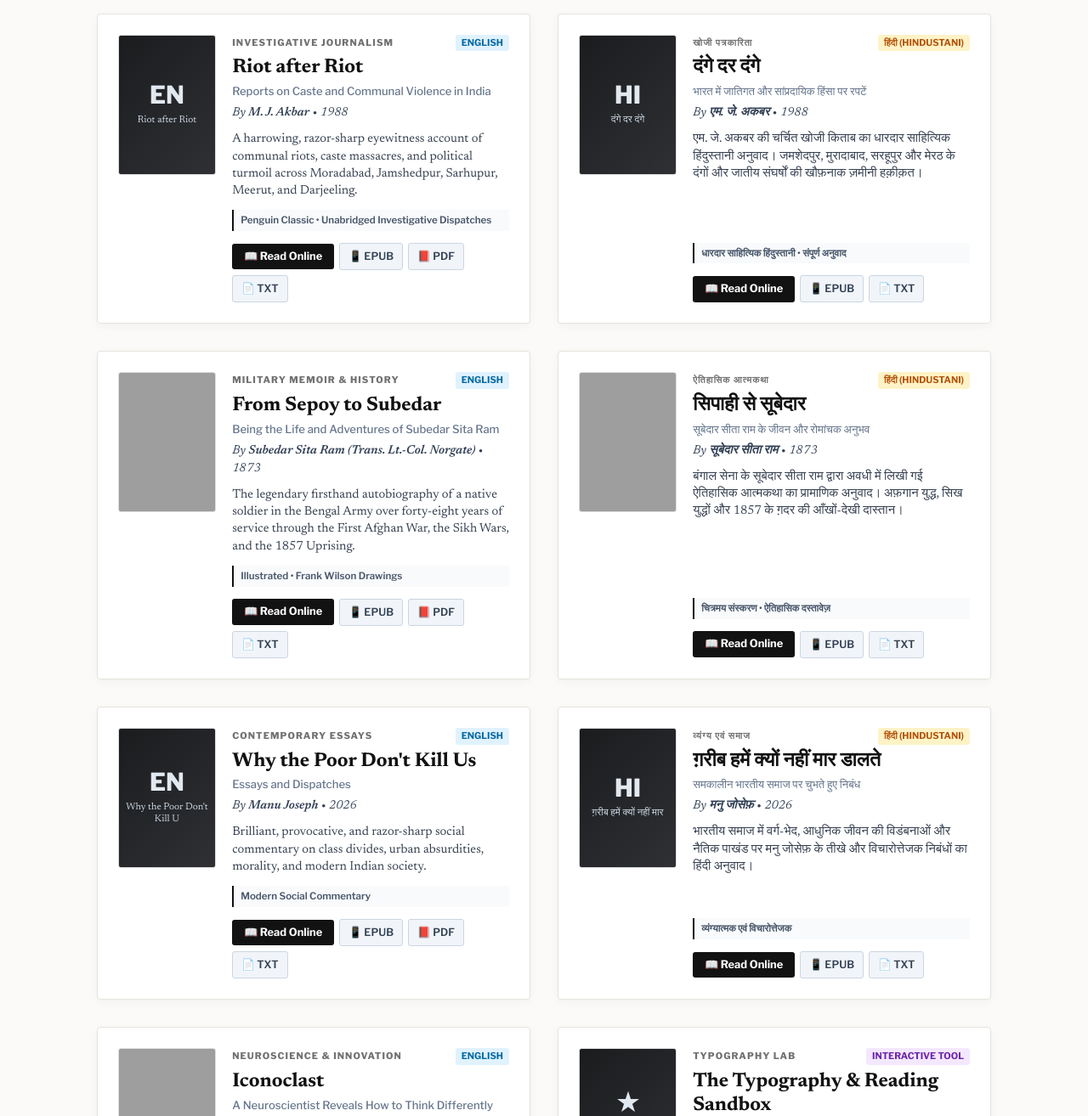
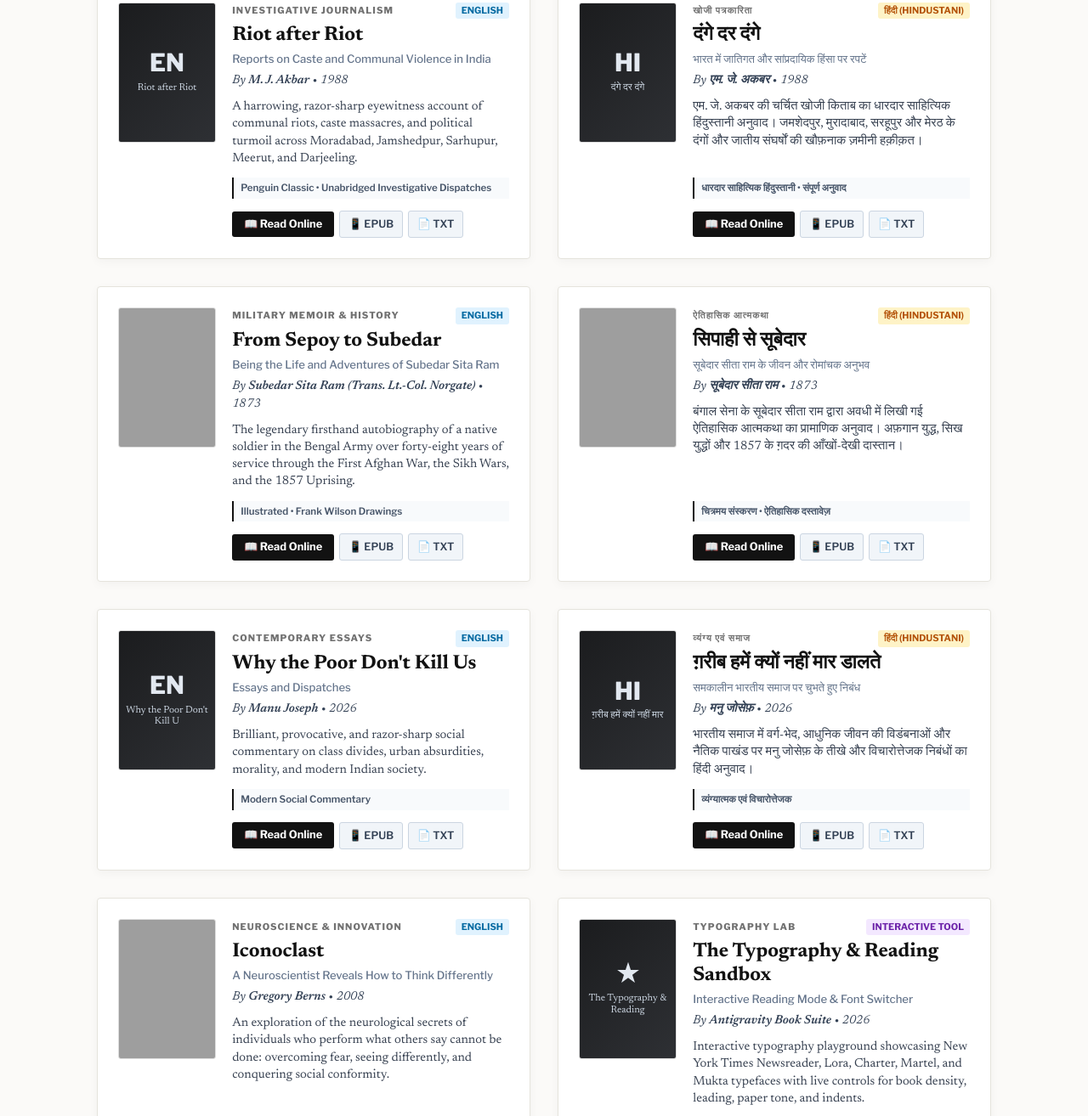
Before and after one commit to manuj8941/books, a plain HTML site: page index.html in a window 1280 px wide. Shown: the part 756-2070 px from the top of the page at 85% size. Drawn offline with nearby package versions, Linux system fonts and the light colour scheme; grey boxes are pictures that could not be loaded.

Commit message:
Remove raw PDF scans from repository; keep only web HTML, EPUB, and images

```diff
--- a/index.html
+++ b/index.html
@@ -341,7 +341,7 @@
                 <p class="card-desc">Sir Mark Tully&#x27;s celebrated masterpiece capturing the pulse, contradictions, and enduring spiritual strength of grassroots India—from the Kumbh Mela and Golden Temple to rural elections.</p>
                 <div class="card-badge">Illustrated Edition • 14 Historical Photos &amp; Maps</div>
                 <div class="card-actions">
-                    <a href="No Full Stops in India/No Full Stops in India.html" class="btn-read">📖 Read Online</a> <a href="No Full Stops in India/No Full Stops in India.epub" class="btn-dl" title="Download EPUB">📱 EPUB</a> <a href="No Full Stops in India.pdf" class="btn-dl" title="Download Original PDF">📕 PDF</a> <a href="No Full Stops in India/No Full Stops in India.txt" class="btn-dl" title="Download Plain Text">📄 TXT</a>
+                    <a href="No Full Stops in India/No Full Stops in India.html" class="btn-read">📖 Read Online</a> <a href="No Full Stops in India/No Full Stops in India.epub" class="btn-dl" title="Download EPUB">📱 EPUB</a> <a href="No Full Stops in India/No Full Stops in India.txt" class="btn-dl" title="Download Plain Text">📄 TXT</a>
                 </div>
             </div>
         </article>
@@ -379,7 +379,7 @@
                 <p class="card-desc">A harrowing, razor-sharp eyewitness account of communal riots, caste massacres, and political turmoil across Moradabad, Jamshedpur, Sarhupur, Meerut, and Darjeeling.</p>
                 <div class="card-badge">Penguin Classic • Unabridged Investigative Dispatches</div>
                 <div class="card-actions">
-                    <a href="Riot after Riot/RIOT AFTER RIOT.html" class="btn-read">📖 Read Online</a> <a href="Riot after Riot/RIOT AFTER RIOT.epub" class="btn-dl" title="Download EPUB">📱 EPUB</a> <a href="Riot after Riot.pdf" class="btn-dl" title="Download Original PDF">📕 PDF</a> <a href="Riot after Riot/RIOT AFTER RIOT.txt" class="btn-dl" title="Download Plain Text">📄 TXT</a>
+                    <a href="Riot after Riot/RIOT AFTER RIOT.html" class="btn-read">📖 Read Online</a> <a href="Riot after Riot/RIOT AFTER RIOT.epub" class="btn-dl" title="Download EPUB">📱 EPUB</a> <a href="Riot after Riot/RIOT AFTER RIOT.txt" class="btn-dl" title="Download Plain Text">📄 TXT</a>
                 </div>
             </div>
         </article>
@@ -417,7 +417,7 @@
                 <p class="card-desc">The legendary firsthand autobiography of a native soldier in the Bengal Army over forty-eight years of service through the First Afghan War, the Sikh Wars, and the 1857 Uprising.</p>
                 <div class="card-badge">Illustrated • Frank Wilson Drawings</div>
                 <div class="card-actions">
-                    <a href="From Sepoy to Subedar/FROM SEPOY TO SUBEDAR.html" class="btn-read">📖 Read Online</a> <a href="From Sepoy to Subedar/FROM SEPOY TO SUBEDAR.epub" class="btn-dl" title="Download EPUB">📱 EPUB</a> <a href="From Sepoy to Subedar.pdf" class="btn-dl" title="Download Original PDF">📕 PDF</a> <a href="From Sepoy to Subedar/FROM SEPOY TO SUBEDAR.txt" class="btn-dl" title="Download Plain Text">📄 TXT</a>
+                    <a href="From Sepoy to Subedar/FROM SEPOY TO SUBEDAR.html" class="btn-read">📖 Read Online</a> <a href="From Sepoy to Subedar/FROM SEPOY TO SUBEDAR.epub" class="btn-dl" title="Download EPUB">📱 EPUB</a> <a href="From Sepoy to Subedar/FROM SEPOY TO SUBEDAR.txt" class="btn-dl" title="Download Plain Text">📄 TXT</a>
                 </div>
             </div>
         </article>
@@ -455,7 +455,7 @@
                 <p class="card-desc">Brilliant, provocative, and razor-sharp social commentary on class divides, urban absurdities, morality, and modern Indian society.</p>
                 <div class="card-badge">Modern Social Commentary</div>
                 <div class="card-actions">
-                    <a href="Why the Poor Don't Kill Us/WHY THE POOR DON'T KILL US.html" class="btn-read">📖 Read Online</a> <a href="Why the Poor Don't Kill Us/WHY THE POOR DON'T KILL US.epub" class="btn-dl" title="Download EPUB">📱 EPUB</a> <a href="Why the Poor Don't Kill Us/WHY THE POOR DON'T KILL US.pdf" class="btn-dl" title="Download Original PDF">📕 PDF</a> <a href="Why the Poor Don't Kill Us/WHY THE POOR DON'T KILL US.txt" class="btn-dl" title="Download Plain Text">📄 TXT</a>
+                    <a href="Why the Poor Don't Kill Us/WHY THE POOR DON'T KILL US.html" class="btn-read">📖 Read Online</a> <a href="Why the Poor Don't Kill Us/WHY THE POOR DON'T KILL US.epub" class="btn-dl" title="Download EPUB">📱 EPUB</a> <a href="Why the Poor Don't Kill Us/WHY THE POOR DON'T KILL US.txt" class="btn-dl" title="Download Plain Text">📄 TXT</a>
                 </div>
             </div>
         </article>
```
Also changed, not shown: 6 other files.
